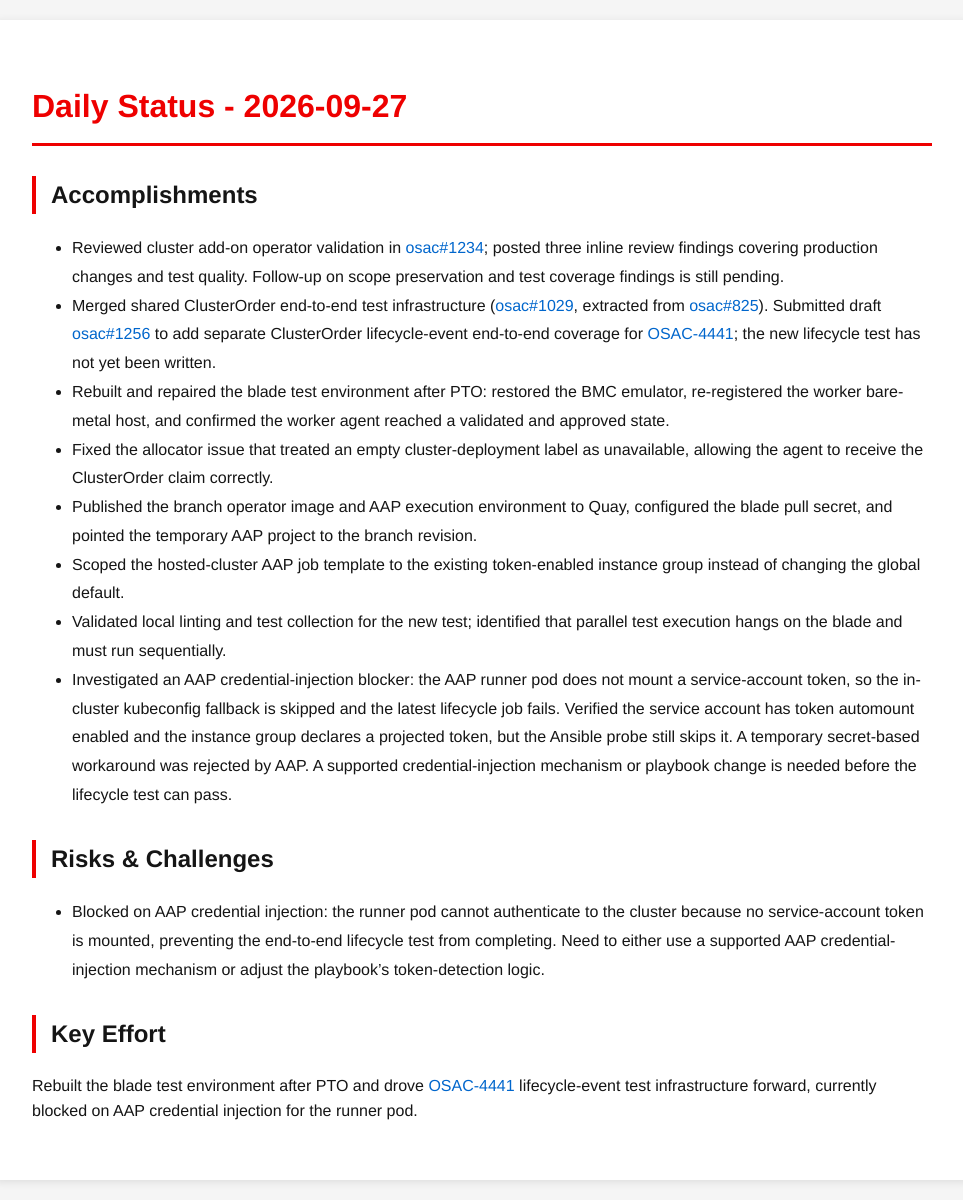
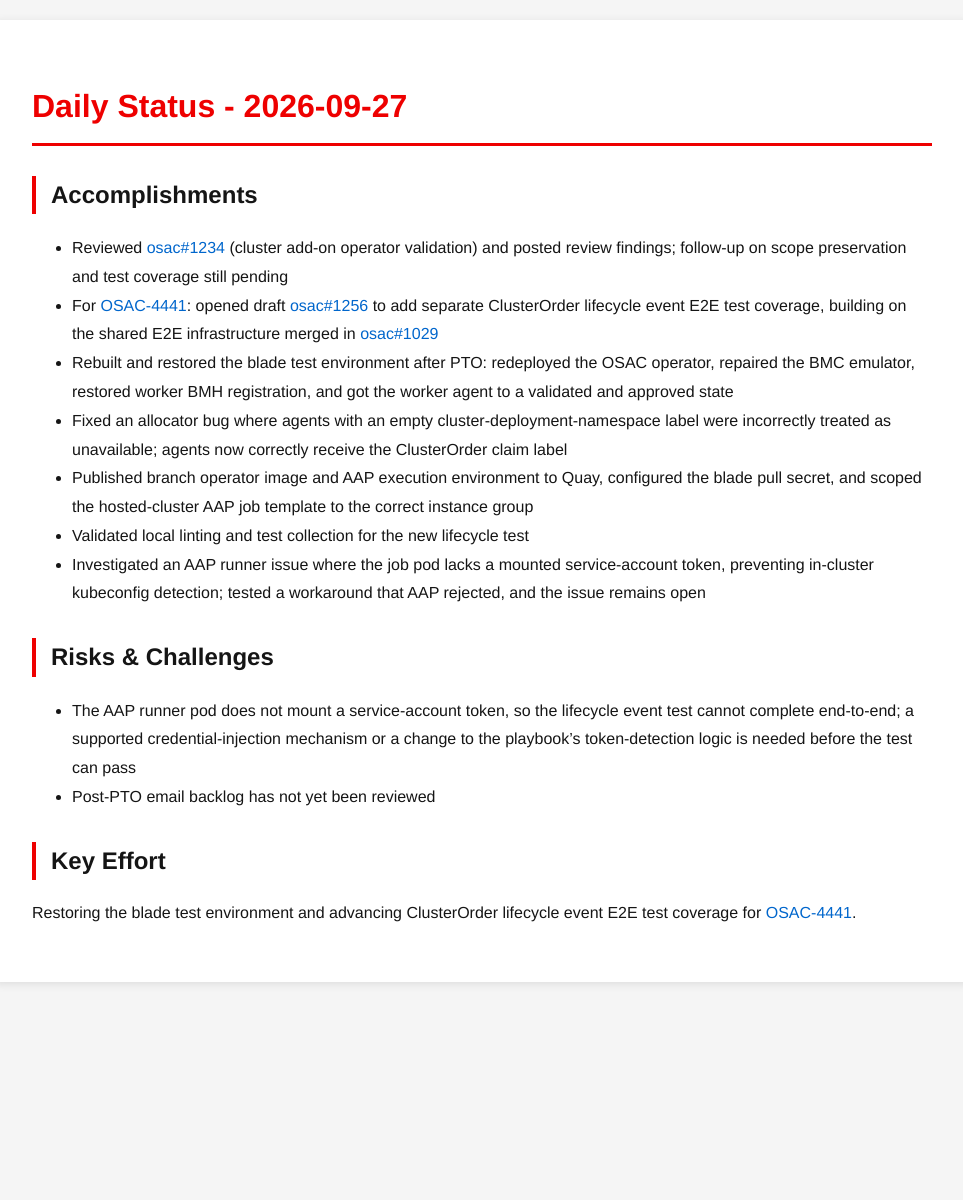
Before and after one commit to tzvatot/daily-status, a Jekyll site: the page built from 2026-09-27.md, in a window 1280 px wide. Shown: the whole page, without its empty margins (158-1121 px from the left). Built offline with Jekyll 4.4.1, drawn with Linux system fonts in a browser that asks for light colours; after the commit the page ends 1002 px from its top, so only the background shows below that.

Commit message:
Daily status update - 2026-09-27

```diff
--- a/2026-09-27.md
+++ b/2026-09-27.md
@@ -7,20 +7,17 @@ date: 2026-09-27
 # Daily Status - 2026-09-27
 
 ## Accomplishments
-
-- Reviewed cluster add-on operator validation in [osac#1234](https://github.com/osac-project/osac/pull/1234); posted three inline review findings covering production changes and test quality. Follow-up on scope preservation and test coverage findings is still pending.
-- Merged shared ClusterOrder end-to-end test infrastructure ([osac#1029](https://github.com/osac-project/osac/pull/1029), extracted from [osac#825](https://github.com/osac-project/osac/pull/825)). Submitted draft [osac#1256](https://github.com/osac-project/osac/pull/1256) to add separate ClusterOrder lifecycle-event end-to-end coverage for [OSAC-4441](https://redhat.atlassian.net/browse/OSAC-4441); the new lifecycle test has not yet been written.
-- Rebuilt and repaired the blade test environment after PTO: restored the BMC emulator, re-registered the worker bare-metal host, and confirmed the worker agent reached a validated and approved state.
-- Fixed the allocator issue that treated an empty cluster-deployment label as unavailable, allowing the agent to receive the ClusterOrder claim correctly.
-- Published the branch operator image and AAP execution environment to Quay, configured the blade pull secret, and pointed the temporary AAP project to the branch revision.
-- Scoped the hosted-cluster AAP job template to the existing token-enabled instance group instead of changing the global default.
-- Validated local linting and test collection for the new test; identified that parallel test execution hangs on the blade and must run sequentially.
-- Investigated an AAP credential-injection blocker: the AAP runner pod does not mount a service-account token, so the in-cluster kubeconfig fallback is skipped and the latest lifecycle job fails. Verified the service account has token automount enabled and the instance group declares a projected token, but the Ansible probe still skips it. A temporary secret-based workaround was rejected by AAP. A supported credential-injection mechanism or playbook change is needed before the lifecycle test can pass.
+- Reviewed [osac#1234](https://github.com/osac-project/osac/pull/1234) (cluster add-on operator validation) and posted review findings; follow-up on scope preservation and test coverage still pending
+- For [OSAC-4441](https://redhat.atlassian.net/browse/OSAC-4441): opened draft [osac#1256](https://github.com/osac-project/osac/pull/1256) to add separate ClusterOrder lifecycle event E2E test coverage, building on the shared E2E infrastructure merged in [osac#1029](https://github.com/osac-project/osac/pull/1029)
+- Rebuilt and restored the blade test environment after PTO: redeployed the OSAC operator, repaired the BMC emulator, restored worker BMH registration, and got the worker agent to a validated and approved state
+- Fixed an allocator bug where agents with an empty cluster-deployment-namespace label were incorrectly treated as unavailable; agents now correctly receive the ClusterOrder claim label
+- Published branch operator image and AAP execution environment to Quay, configured the blade pull secret, and scoped the hosted-cluster AAP job template to the correct instance group
+- Validated local linting and test collection for the new lifecycle test
+- Investigated an AAP runner issue where the job pod lacks a mounted service-account token, preventing in-cluster kubeconfig detection; tested a workaround that AAP rejected, and the issue remains open
 
 ## Risks & Challenges
-
-- Blocked on AAP credential injection: the runner pod cannot authenticate to the cluster because no service-account token is mounted, preventing the end-to-end lifecycle test from completing. Need to either use a supported AAP credential-injection mechanism or adjust the playbook's token-detection logic.
+- The AAP runner pod does not mount a service-account token, so the lifecycle event test cannot complete end-to-end; a supported credential-injection mechanism or a change to the playbook's token-detection logic is needed before the test can pass
+- Post-PTO email backlog has not yet been reviewed
 
 ## Key Effort
-
-Rebuilt the blade test environment after PTO and drove [OSAC-4441](https://redhat.atlassian.net/browse/OSAC-4441) lifecycle-event test infrastructure forward, currently blocked on AAP credential injection for the runner pod.
+Restoring the blade test environment and advancing ClusterOrder lifecycle event E2E test coverage for [OSAC-4441](https://redhat.atlassian.net/browse/OSAC-4441).
```
